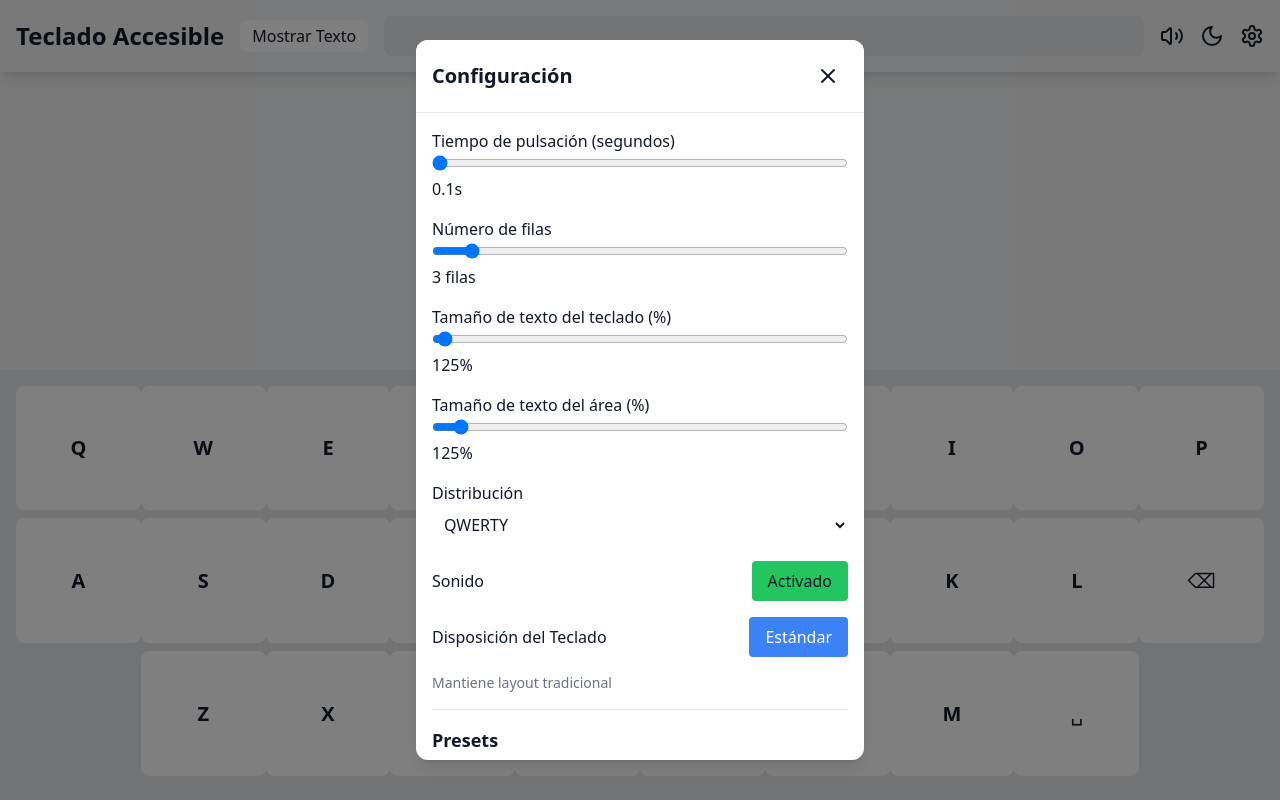
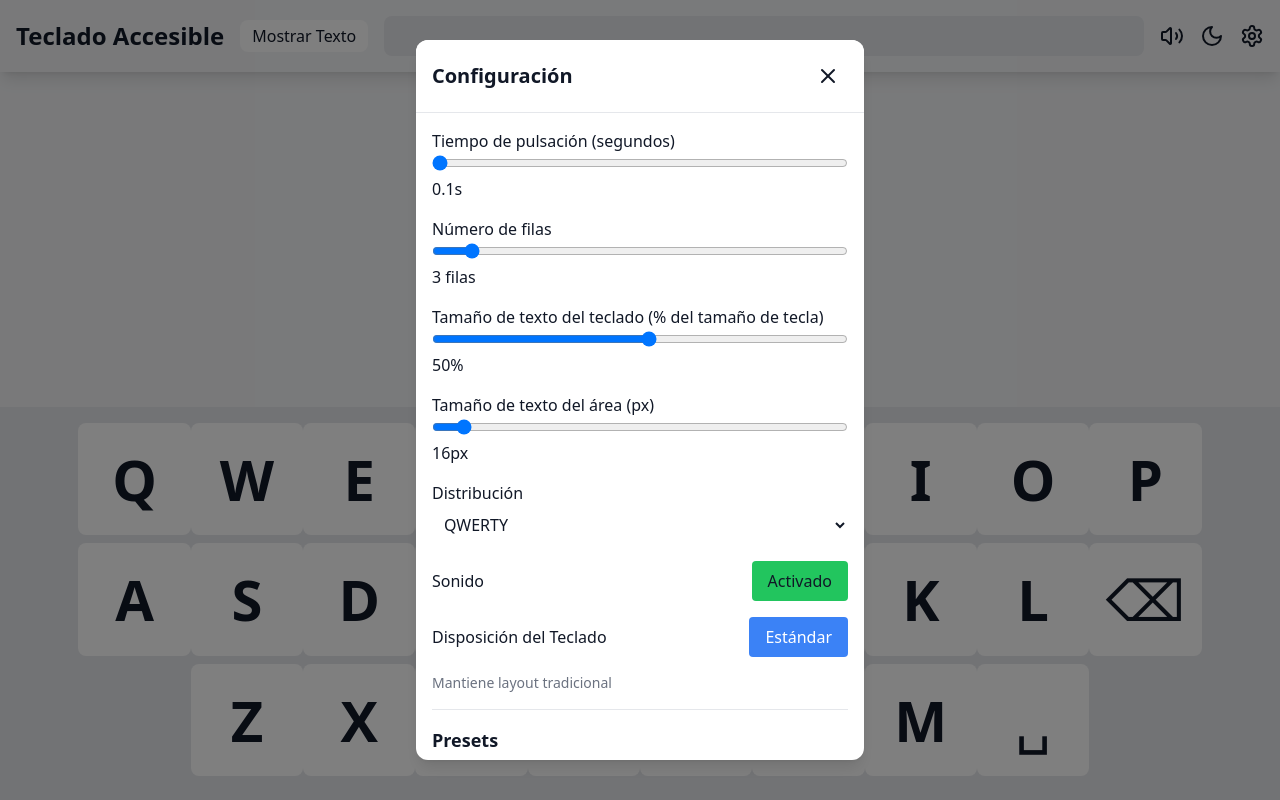
Before and after one commit to Chikedor/virtual-keyboard-test, a React (Vite) app: page / in a window 1280 px wide. Both pictures are taken after a click on the button 1252 px from the left and 36 px from the top of the page. Built offline with nearby package versions, Linux system fonts and the light colour scheme.

Commit message:
fix: UI improvements and bug fixes
✅ 1. Bug en selector de número de filas (corregido)
✅ 2. Tamaño de texto de teclas relativo (1-95%)
✅ 3. Centrado de texto en teclas
✅ 4. Tamaño de texto del área en px (8-142)

```diff
--- a/src/components/VirtualKeyboard.tsx
+++ b/src/components/VirtualKeyboard.tsx
@@ -18,8 +18,8 @@ interface KeyboardSettings {
   soundEnabled: boolean;
   theme: "light" | "dark" | "high-contrast";
   numRows: number;
-  fontSize: number;
-  textareaFontSize: number;
+  fontSize: number; // Percentage of key size (1-100)
+  textareaFontSize: number; // In pixels (8-142)
   spacing: number;
   layout: "qwerty" | "abc";
   maintainLayout: boolean;
@@ -35,8 +35,8 @@ const DEFAULT: KeyboardSettings = {
   soundEnabled: true,
   theme: "light",
   numRows: 3,
-  fontSize: 1.25,
-  textareaFontSize: 1.25,
+  fontSize: 50, // 50% of key size
+  textareaFontSize: 16, // 16px
   spacing: 2,
   layout: "qwerty",
   maintainLayout: true,
@@ -164,12 +164,16 @@ export default function VirtualKeyboard() {
 
   // Key size
   const keySize = () => {
-    if (!contRef.current) return60;
+    if (!contRef.current) return 60;
     const cw = contRef.current.offsetWidth - 32;
     const ch = window.innerHeight - (showTA ? 40 : 0) - 80;
-    const totalRows = st.numRows + 1;
+    const totalRows = st.maintainLayout
+      ? LAYOUTS[st.layout].length
+      : st.numRows;
     const hpr = ch / totalRows;
-    const maxK = Math.ceil(26 / st.numRows);
+    const maxK = st.maintainLayout
+      ? Math.max(...LAYOUTS[st.layout].map((row) => row.length))
+      : Math.ceil(26 / st.numRows);
     const wpk = cw / maxK;
     return Math.min(hpr, wpk) * 0.9;
   };
@@ -239,27 +243,27 @@ export default function VirtualKeyboard() {
               <span>{st.numRows} filas</span>
             </div>
             <div>
-              <label>Tamaño de texto del teclado (%)</label>
+              <label>Tamaño de texto del teclado (% del tamaño de tecla)</label>
               <input
                 type="range"
-                min="0.5"
-                max="80"
-                step="0.5"
+                min="1"
+                max="95"
+                step="1"
                 value={st.fontSize}
                 onChange={(e) =>
                   setSt((s) => ({ ...s, fontSize: parseFloat(e.target.value) }))
                 }
                 className="w-full"
               />
-              <span>{Math.round(st.fontSize * 100)}%</span>
+              <span>{st.fontSize}%</span>
             </div>
             <div>
-              <label>Tamaño de texto del área (%)</label>
+              <label>Tamaño de texto del área (px)</label>
               <input
                 type="range"
-                min="0.5"
-                max="15"
-                step="0.25"
+                min="8"
+                max="142"
+                step="2"
                 value={st.textareaFontSize}
                 onChange={(e) =>
                   setSt((s) => ({
@@ -269,7 +273,7 @@ export default function VirtualKeyboard() {
                 }
                 className="w-full"
               />
-              <span>{Math.round(st.textareaFontSize * 100)}%</span>
+              <span>{st.textareaFontSize}px</span>
             </div>
             <div>
               <label>Distribución</label>
@@ -501,10 +505,10 @@ export default function VirtualKeyboard() {
                     : "bg-white border-gray-300 text-gray-900"
                 }`}
                 style={{
-                  minHeight: `${Math.max(1, st.textareaFontSize)}em`,
+                  minHeight: `${Math.max(1, st.textareaFontSize)}px`,
                   maxHeight: "20vh",
                   resize: "none",
-                  fontSize: `${st.textareaFontSize}em`,
+                  fontSize: `${st.textareaFontSize}px`,
                   overflow: "hidden",
                   lineHeight: "1.2",
                 }}
@@ -573,7 +577,12 @@ export default function VirtualKeyboard() {
                     style={{
                       width: keySize() + "px",
                       height: keySize() + "px",
-                      fontSize: st.fontSize + "rem",
+                      fontSize: (keySize() * st.fontSize) / 100 + "px",
+                      display: "flex",
+                      alignItems: "center",
+                      justifyContent: "center",
+                      textAlign: "center",
+                      lineHeight: 1,
                     }}
                   >
                     {k}
```
